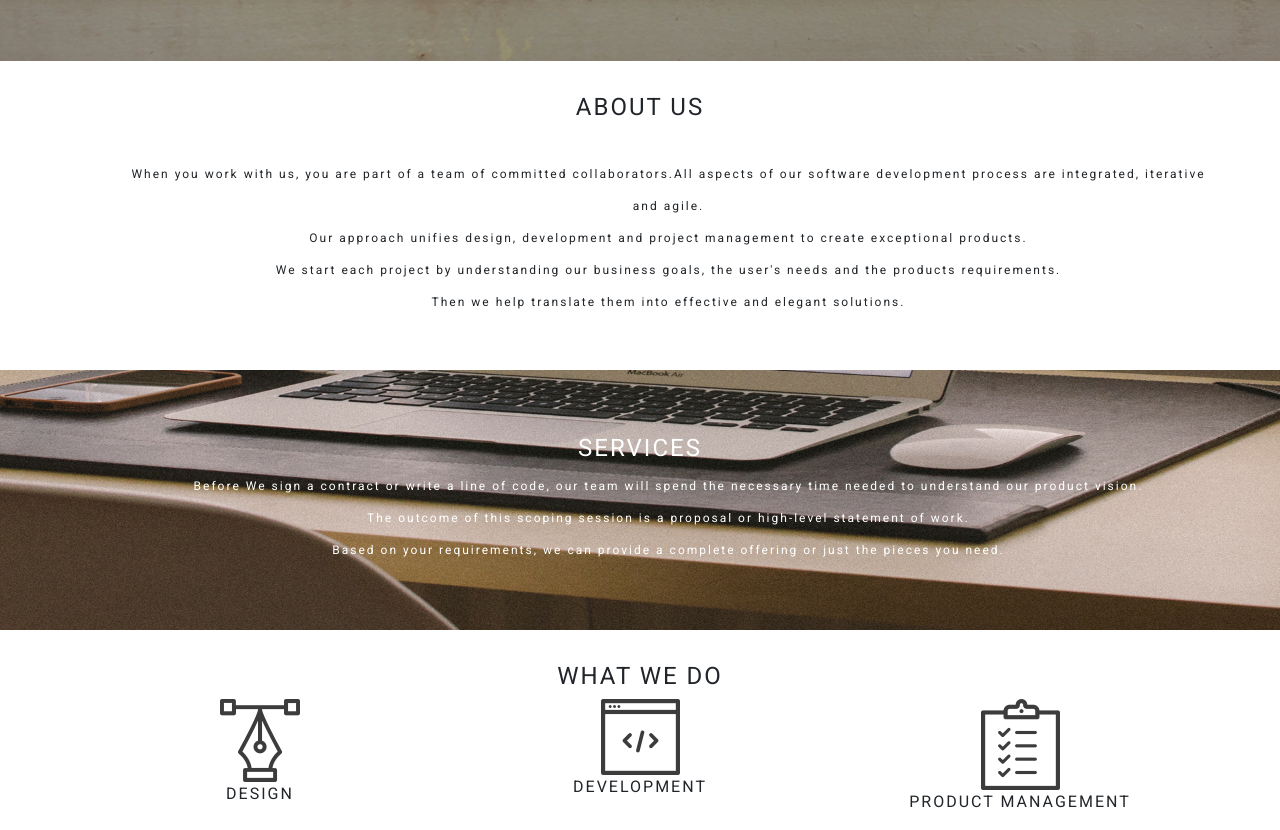
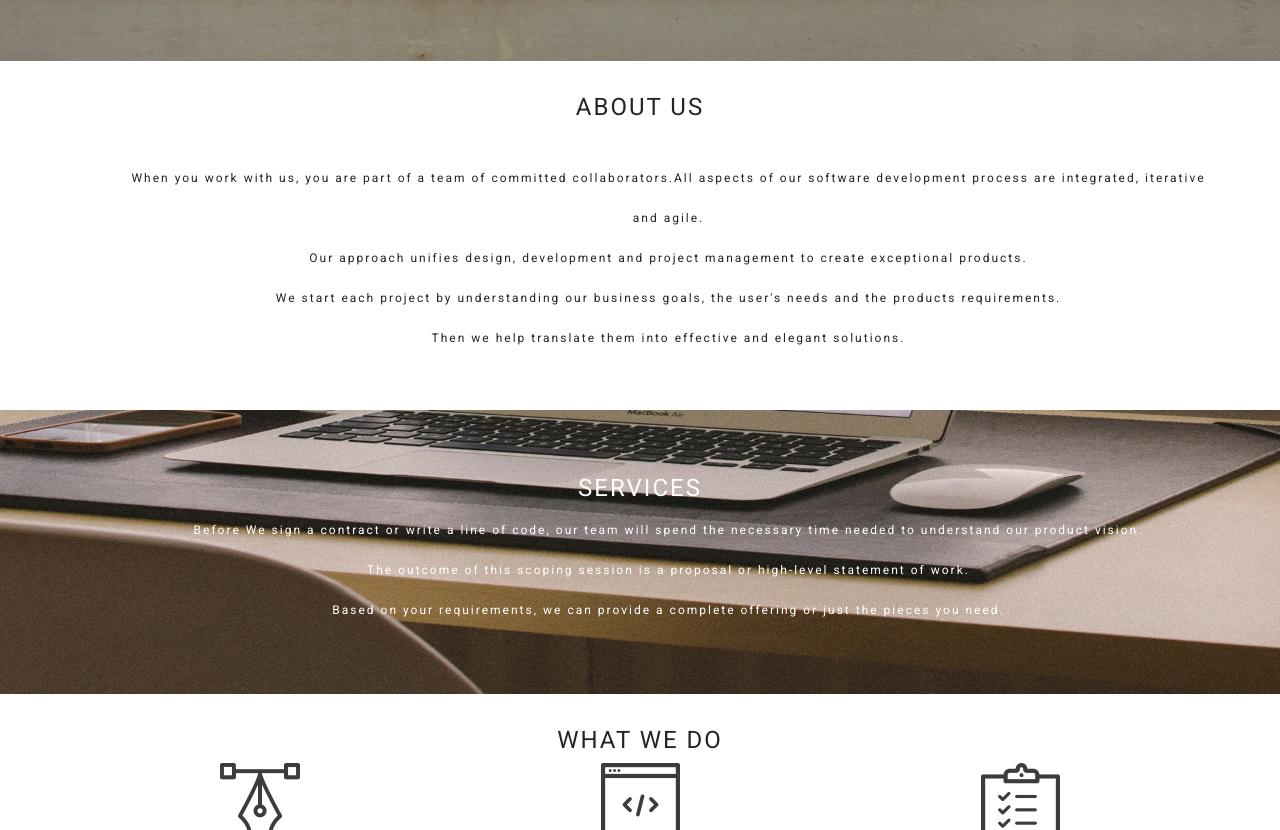
Before and after one commit to kelvinMakamu/delaniStudio, a plain HTML site: page index.html in a window 1280 px wide. Shown: the part 681-1511 px from the top of the page. Drawn offline with Linux system fonts and the light colour scheme.

Commit message:
Modifies styles.css file to increase paragraphs line heights

```diff
--- a/css/styles.css
+++ b/css/styles.css
@@ -57,12 +57,12 @@ h1,h2,h3,h4{
 ********************************/
 .delani-about-us-content{
 	padding: 2.5% 0% 0% 5%;
-	line-height: 4vh;
+	line-height: 5vh;
 }
 
 .delani-services-content-services{
 	padding: 0% 0% 0% 5%;
-	line-height: 4vh;
+	line-height: 5vh;
 }
 
 .delani-about-us-content p, .delani-services-content-services p{
```
